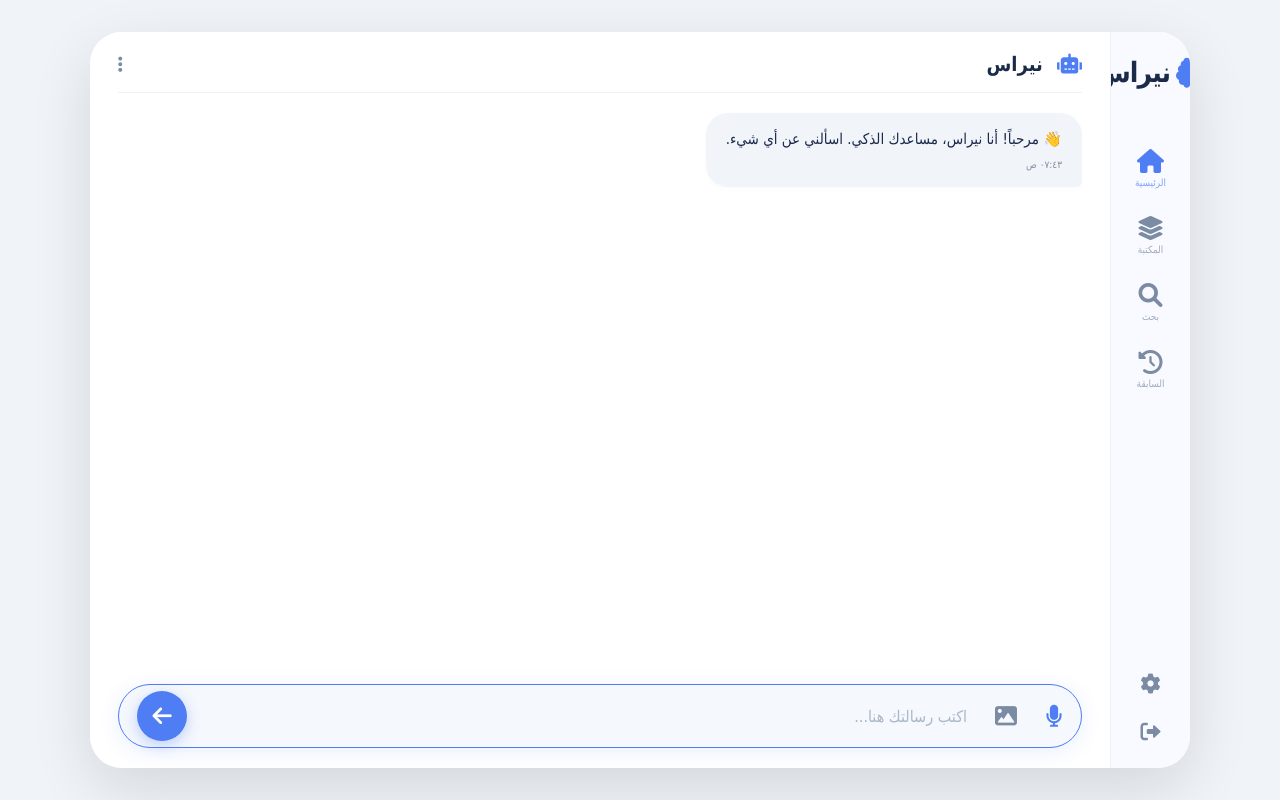
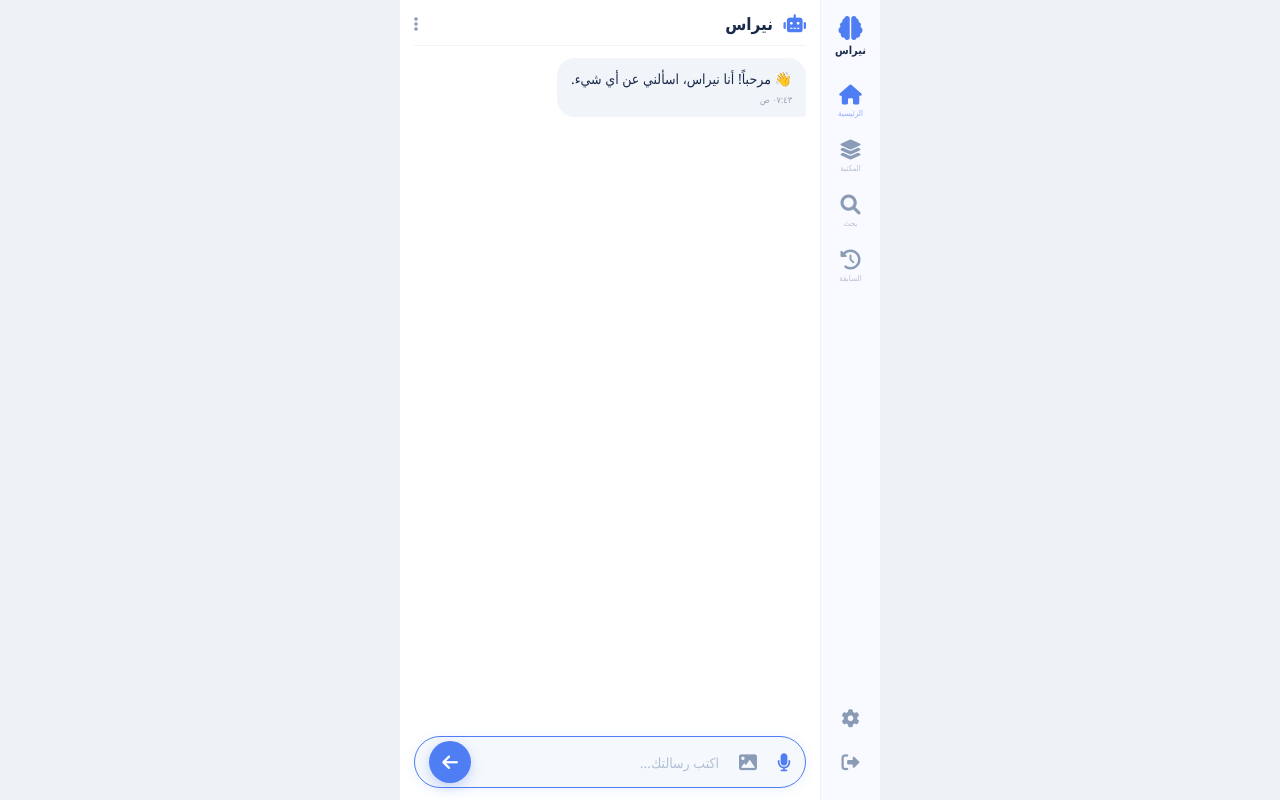
Before and after one commit to abod724/opens, a Flask app: page / in a window 1280 px wide. Run offline with Flask 3, Linux system fonts and the light colour scheme.

Commit message:
Update index.html

```diff
--- a/templates/index.html
+++ b/templates/index.html
@@ -2,114 +2,113 @@
 <html lang="ar" dir="rtl">
 <head>
     <meta charset="UTF-8" />
-    <meta name="viewport" content="width=device-width, initial-scale=1.0"/>
+    <meta name="viewport" content="width=device-width, initial-scale=1.0, maximum-scale=1.0, user-scalable=yes" />
     <title>نيراس - مساعدك الذكي</title>
-    <!-- Font Awesome للأيقونات -->
-    <link rel="stylesheet" href="https://cdnjs.cloudflare.com/ajax/libs/font-awesome/6.0.0-beta3/css/all.min.css"/>
+    <link rel="stylesheet" href="https://cdnjs.cloudflare.com/ajax/libs/font-awesome/6.0.0-beta3/css/all.min.css" />
     <style>
         * {
             margin: 0;
             padding: 0;
             box-sizing: border-box;
-            font-family: 'Tahoma', 'Segoe UI', sans-serif;
+            font-family: 'Segoe UI', 'Tahoma', system-ui, sans-serif;
         }
 
         body {
-            background: #f0f4f9;
+            background: #eef2f7;
             height: 100vh;
             display: flex;
             align-items: center;
             justify-content: center;
+            padding: 0;
+            margin: 0;
         }
 
-        /* الحاوية الرئيسية */
+        /* الحاوية - تناسب الجوال تماماً */
         .app-container {
             width: 100%;
-            max-width: 1100px;
-            height: 92vh;
+            max-width: 480px;    /* حد أقصى عرض الجوال */
+            height: 100vh;      /* يملأ الشاشة بالكامل */
             background: #ffffff;
-            border-radius: 32px;
-            box-shadow: 0 20px 60px rgba(0,0,0,0.12);
             display: flex;
             overflow: hidden;
             position: relative;
+            box-shadow: none;
+            border-radius: 0;
         }
 
-        /* ===== الشريط الجانبي (Sidebar) ===== */
+        /* ===== الشريط الجانبي (صغير جداً للجوال) ===== */
         .sidebar {
-            width: 80px;
+            width: 60px;
             background: #f8faff;
-            padding: 24px 12px;
+            padding: 16px 6px;
             display: flex;
             flex-direction: column;
             align-items: center;
             border-left: 1px solid #eef2f7;
-            transition: width 0.3s ease;
             flex-shrink: 0;
-            overflow: hidden;
-            position: relative;
+            height: 100%;
         }
 
         .sidebar .logo {
-            font-size: 28px;
+            font-size: 18px;
             font-weight: 700;
             color: #1a2b4a;
-            margin-bottom: 40px;
-            letter-spacing: -1px;
+            margin-bottom: 28px;
             display: flex;
+            flex-direction: column;
             align-items: center;
-            gap: 6px;
+            gap: 2px;
         }
         .sidebar .logo i {
             color: #4f7df3;
-            font-size: 30px;
+            font-size: 24px;
+        }
+        .sidebar .logo span {
+            font-size: 11px;
         }
 
         .sidebar .nav-icons {
             display: flex;
             flex-direction: column;
-            gap: 28px;
+            gap: 22px;
             align-items: center;
-            margin-top: 20px;
             width: 100%;
         }
-
         .sidebar .nav-icons a {
-            color: #7b8ba3;
-            font-size: 22px;
-            transition: 0.2s;
+            color: #8a9bb5;
+            font-size: 18px;
+            text-decoration: none;
             display: flex;
             flex-direction: column;
             align-items: center;
-            gap: 4px;
-            text-decoration: none;
-            font-size: 13px;
-            color: #7b8ba3;
+            gap: 2px;
+            transition: 0.2s;
         }
         .sidebar .nav-icons a i {
-            font-size: 24px;
+            font-size: 20px;
         }
         .sidebar .nav-icons a span {
-            font-size: 10px;
-            opacity: 0.7;
+            font-size: 8px;
+            opacity: 0.6;
+        }
+        .sidebar .nav-icons a.active {
+            color: #4f7df3;
         }
         .sidebar .nav-icons a:hover {
             color: #1a2b4a;
-        }
-        .sidebar .nav-icons a.active {
-            color: #4f7df3;
         }
 
         .sidebar .bottom-icons {
             margin-top: auto;
             display: flex;
             flex-direction: column;
-            gap: 24px;
+            gap: 20px;
             align-items: center;
+            padding-bottom: 10px;
         }
         .sidebar .bottom-icons a {
-            color: #7b8ba3;
-            font-size: 20px;
+            color: #8a9bb5;
+            font-size: 18px;
             transition: 0.2s;
         }
         .sidebar .bottom-icons a:hover {
@@ -122,8 +121,10 @@
             display: flex;
             flex-direction: column;
             background: #ffffff;
-            padding: 20px 28px 20px 28px;
-            position: relative;
+            padding: 12px 14px 12px 14px;
+            height: 100%;
+            width: 100%;
+            overflow: hidden;
         }
 
         /* الهيدر */
@@ -131,70 +132,63 @@
             display: flex;
             justify-content: space-between;
             align-items: center;
-            padding-bottom: 16px;
-            border-bottom: 1px solid #eef2f7;
+            padding-bottom: 10px;
+            border-bottom: 1px solid #f0f3f8;
+            flex-shrink: 0;
         }
         .chat-header h2 {
-            font-size: 20px;
+            font-size: 17px;
             font-weight: 600;
             color: #1a2b4a;
         }
         .chat-header h2 i {
             color: #4f7df3;
-            margin-left: 8px;
-        }
-        .chat-header .header-actions {
-            display: flex;
-            gap: 16px;
-            color: #7b8ba3;
+            margin-left: 6px;
             font-size: 18px;
         }
         .chat-header .header-actions i {
-            cursor: pointer;
-            transition: 0.2s;
-        }
-        .chat-header .header-actions i:hover {
-            color: #1a2b4a;
+            color: #8a9bb5;
+            font-size: 16px;
+            cursor: default;
         }
 
         /* ===== صندوق المحادثات ===== */
         #chat-box {
             flex: 1;
             overflow-y: auto;
-            padding: 20px 0 10px 0;
+            padding: 12px 0 8px 0;
             display: flex;
             flex-direction: column;
-            gap: 12px;
+            gap: 10px;
             scroll-behavior: smooth;
+            -webkit-overflow-scrolling: touch;
         }
 
-        /* الرسائل */
         .message {
-            max-width: 75%;
-            padding: 14px 20px;
-            border-radius: 22px;
-            line-height: 1.6;
-            font-size: 15px;
-            animation: fadeIn 0.3s ease;
+            max-width: 85%;
+            padding: 10px 14px;
+            border-radius: 18px;
+            line-height: 1.5;
+            font-size: 14px;
+            animation: fadeIn 0.25s ease;
             word-wrap: break-word;
-            box-shadow: 0 2px 6px rgba(0,0,0,0.02);
         }
         .message.user {
             align-self: flex-end;
             background: #4f7df3;
             color: white;
-            border-bottom-left-radius: 6px;
+            border-bottom-left-radius: 4px;
         }
         .message.bot {
             align-self: flex-start;
             background: #f1f4f9;
             color: #1a2b4a;
-            border-bottom-right-radius: 6px;
+            border-bottom-right-radius: 4px;
         }
         .message .time {
-            font-size: 10px;
-            opacity: 0.5;
-            margin-top: 6px;
+            font-size: 9px;
+            opacity: 0.4;
+            margin-top: 4px;
             display: block;
         }
         .message.error-msg {
@@ -205,48 +199,48 @@
         }
 
         @keyframes fadeIn {
-            from { opacity: 0; transform: translateY(10px); }
+            from { opacity: 0; transform: translateY(8px); }
             to { opacity: 1; transform: translateY(0); }
         }
 
-        /* ===== منطقة الإدخال الاحترافية ===== */
+        /* ===== منطقة الإدخال (مضغوطة للجوال) ===== */
         .input-area {
             display: flex;
             align-items: center;
-            gap: 12px;
+            gap: 8px;
             background: #f5f8fc;
-            border-radius: 60px;
-            padding: 6px 6px 6px 18px;
-            margin-top: 16px;
-            border: 1px solid #e0e7f0;
+            border-radius: 50px;
+            padding: 4px 4px 4px 14px;
+            margin-top: 10px;
+            border: 1px solid #e6ecf5;
             transition: 0.3s;
-            box-shadow: 0 4px 12px rgba(0,0,0,0.02);
+            flex-shrink: 0;
+            box-shadow: 0 2px 8px rgba(0,0,0,0.02);
         }
         .input-area:focus-within {
             border-color: #4f7df3;
-            box-shadow: 0 4px 20px rgba(79, 125, 243, 0.12);
+            box-shadow: 0 2px 12px rgba(79,125,243,0.10);
         }
 
-        /* الأزرار اليسرى (مايك ورفع الصور) */
         .input-left {
             display: flex;
             align-items: center;
-            gap: 6px;
+            gap: 2px;
         }
         .input-left button {
             background: none;
             border: none;
-            color: #7b8ba3;
-            font-size: 22px;
+            color: #8a9bb5;
+            font-size: 18px;
             cursor: pointer;
-            padding: 8px;
+            padding: 6px;
             border-radius: 50%;
             transition: 0.2s;
             display: flex;
             align-items: center;
             justify-content: center;
-            width: 42px;
-            height: 42px;
+            width: 34px;
+            height: 34px;
         }
         .input-left button:hover {
             background: #e6edf6;
@@ -259,64 +253,64 @@
             background: #dfe8fd;
         }
 
-        /* حقل الكتابة */
         .input-area input {
             flex: 1;
             border: none;
             background: transparent;
-            padding: 12px 6px;
-            font-size: 16px;
+            padding: 10px 4px;
+            font-size: 15px;
             outline: none;
             color: #1a2b4a;
             min-width: 0;
             direction: rtl;
         }
         .input-area input::placeholder {
-            color: #aab7cc;
+            color: #b0c0d4;
+            font-size: 14px;
         }
 
-        /* زر الإرسال (يمين) */
         .input-area .send-btn {
             background: #4f7df3;
             border: none;
             color: white;
-            width: 50px;
-            height: 50px;
+            width: 42px;
+            height: 42px;
             border-radius: 50%;
-            font-size: 22px;
+            font-size: 18px;
             cursor: pointer;
             transition: 0.3s;
             display: flex;
             align-items: center;
             justify-content: center;
             flex-shrink: 0;
-            box-shadow: 0 4px 14px rgba(79, 125, 243, 0.35);
+            box-shadow: 0 4px 12px rgba(79,125,243,0.30);
         }
         .input-area .send-btn:hover {
             background: #3b66d9;
-            transform: scale(1.04);
+            transform: scale(1.02);
         }
         .input-area .send-btn:active {
-            transform: scale(0.95);
+            transform: scale(0.92);
         }
 
-        /* التجاوب مع الشاشات الصغيرة */
-        @media (max-width: 700px) {
-            .sidebar { width: 60px; padding: 16px 4px; }
-            .sidebar .logo { font-size: 20px; }
-            .sidebar .nav-icons a i { font-size: 20px; }
+        /* ===== تحسين للشاشات الصغيرة جداً ===== */
+        @media (max-width: 420px) {
+            .sidebar { width: 50px; padding: 12px 2px; }
+            .sidebar .logo { font-size: 14px; }
+            .sidebar .logo i { font-size: 20px; }
+            .sidebar .nav-icons a i { font-size: 17px; }
             .sidebar .nav-icons a span { display: none; }
-            .app-container { border-radius: 0; height: 100vh; max-width: 100%; }
-            .main-chat { padding: 12px 16px; }
-            .input-area { padding: 4px 4px 4px 12px; }
-            .input-left button { width: 36px; height: 36px; font-size: 18px; }
-            .input-area .send-btn { width: 44px; height: 44px; font-size: 18px; }
+            .sidebar .bottom-icons a { font-size: 16px; }
+            .main-chat { padding: 8px 10px; }
+            .chat-header h2 { font-size: 15px; }
+            .message { font-size: 13px; padding: 8px 12px; }
+            .input-area input { font-size: 14px; }
+            .input-area .send-btn { width: 38px; height: 38px; font-size: 16px; }
+            .input-left button { width: 30px; height: 30px; font-size: 16px; }
         }
 
-        /* اختفاء العناصر المخفية مؤقتاً */
-        .hidden-feature {
-            display: none;
-        }
+        /* إخفاء عناصر مؤقتة غير مستخدمة */
+        .hidden-feature { display: none; }
     </style>
 </head>
 <body>
@@ -365,45 +341,29 @@
         <!-- الهيدر -->
         <div class="chat-header">
             <h2><i class="fas fa-robot"></i> نيراس</h2>
-            <div class="header-actions">
-                <i class="fas fa-ellipsis-v"></i>
-            </div>
+            <div class="header-actions"><i class="fas fa-ellipsis-v"></i></div>
         </div>
 
         <!-- صندوق المحادثة -->
         <div id="chat-box">
-            <!-- الرسائل ستظهر هنا بواسطة JavaScript -->
+            <!-- تظهر الرسائل هنا -->
         </div>
 
-        <!-- ===== منطقة الإدخال الاحترافية ===== -->
+        <!-- ===== مربع الكتابة المصغر للجوال ===== -->
         <div class="input-area">
-            <!-- الجانب الأيسر: مايك + رفع صور -->
             <div class="input-left">
-                <button class="mic-btn" id="micBtn" title="إرسال صوتي">
-                    <i class="fas fa-microphone"></i>
-                </button>
-                <button id="fileBtn" title="رفع صورة أو ملف">
-                    <i class="fas fa-image"></i>
-                </button>
-                <!-- إخفاء حقل رفع الملف الحقيقي -->
+                <button class="mic-btn" id="micBtn" title="إرسال صوتي"><i class="fas fa-microphone"></i></button>
+                <button id="fileBtn" title="رفع صورة"><i class="fas fa-image"></i></button>
                 <input type="file" id="fileInput" accept="image/*" style="display: none;" />
             </div>
-
-            <!-- حقل الكتابة -->
-            <input type="text" id="user-input" placeholder="اكتب رسالتك هنا..." autofocus />
-
-            <!-- زر الإرسال (يمين) -->
-            <button class="send-btn" id="sendBtn">
-                <i class="fas fa-arrow-left"></i>
-            </button>
+            <input type="text" id="user-input" placeholder="اكتب رسالتك..." autofocus />
+            <button class="send-btn" id="sendBtn"><i class="fas fa-arrow-left"></i></button>
         </div>
-
     </div>
 </div>
 
 <script>
     (function() {
-        // عناصر DOM
         const chatBox = document.getElementById('chat-box');
         const userInput = document.getElementById('user-input');
         const sendBtn = document.getElementById('sendBtn');
@@ -422,71 +381,41 @@
             chatBox.scrollTop = chatBox.scrollHeight;
         }
 
-        // === إرسال الرسالة ===
         async function sendMessage() {
             const message = userInput.value.trim();
             if (!message) return;
-
             addMessage(message, 'user');
             userInput.value = '';
             userInput.focus();
-
             try {
-                const response = await fetch('/chat', {
+                const res = await fetch('/chat', {
                     method: 'POST',
                     headers: { 'Content-Type': 'application/json' },
                     body: JSON.stringify({ message })
                 });
-                const data = await response.json();
-                if (response.ok) {
-                    addMessage(data.response, 'bot');
-                } else {
-                    addMessage(`⚠️ ${data.error || 'خطأ في السيرفر'}`, 'bot error-msg');
-                }
+                const data = await res.json();
+                if (res.ok) addMessage(data.response, 'bot');
+                else addMessage(`⚠️ ${data.error || 'خطأ'}`, 'bot error-msg');
             } catch (e) {
-                addMessage('⚠️ تعذر الاتصال بالسيرفر', 'bot error-msg');
+                addMessage('⚠️ تعذر الاتصال', 'bot error-msg');
             }
         }
 
-        // === أحداث النقر ===
         sendBtn.addEventListener('click', sendMessage);
+        userInput.addEventListener('keypress', (e) => { if (e.key === 'Enter') sendMessage(); });
 
-        userInput.addEventListener('keypress', (e) => {
-            if (e.key === 'Enter') sendMessage();
-        });
-
-        // === زر المايك (محاكاة للعرض) ===
-        micBtn.addEventListener('click', function() {
-            // نضيف رسالة مؤقتة توضح أن الميزة تحت التطوير
-            addMessage('🎙️  ميزة الإدخال الصوتي قريباً...', 'bot');
-        });
-
-        // === زر رفع الصور ===
-        fileBtn.addEventListener('click', function() {
-            fileInput.click();
-        });
-
+        micBtn.addEventListener('click', () => addMessage('🎙️ ميزة الصوت قريباً', 'bot'));
+        fileBtn.addEventListener('click', () => fileInput.click());
         fileInput.addEventListener('change', function(e) {
             if (this.files && this.files.length > 0) {
                 const file = this.files[0];
-                const reader = new FileReader();
-                reader.onload = function(ev) {
-                    // نضيف رسالة تشير إلى رفع الصورة (للتوضيح)
-                    addMessage(`📎 تم رفع: ${file.name}`, 'user');
-                    // هنا يمكنك لاحقاً إرسال الصورة للخادم عبر Base64
-                };
-                reader.readAsDataURL(file);
-                // إعادة تعيين الحقل عشان يسمح برفع نفس الملف مرة أخرى
+                addMessage(`📎 رفع: ${file.name}`, 'user');
                 fileInput.value = '';
             }
         });
 
-        // === ترحيب أولي ===
-        setTimeout(() => {
-            addMessage('👋 مرحباً! أنا نيراس، مساعدك الذكي. اسألني عن أي شيء.', 'bot');
-        }, 300);
+        setTimeout(() => addMessage('👋 مرحباً! أنا نيراس، اسألني عن أي شيء.', 'bot'), 300);
     })();
 </script>
-
 </body>
 </html>
```
Also changed, not shown: other parts of templates/index.html (+6 -25 lines).
